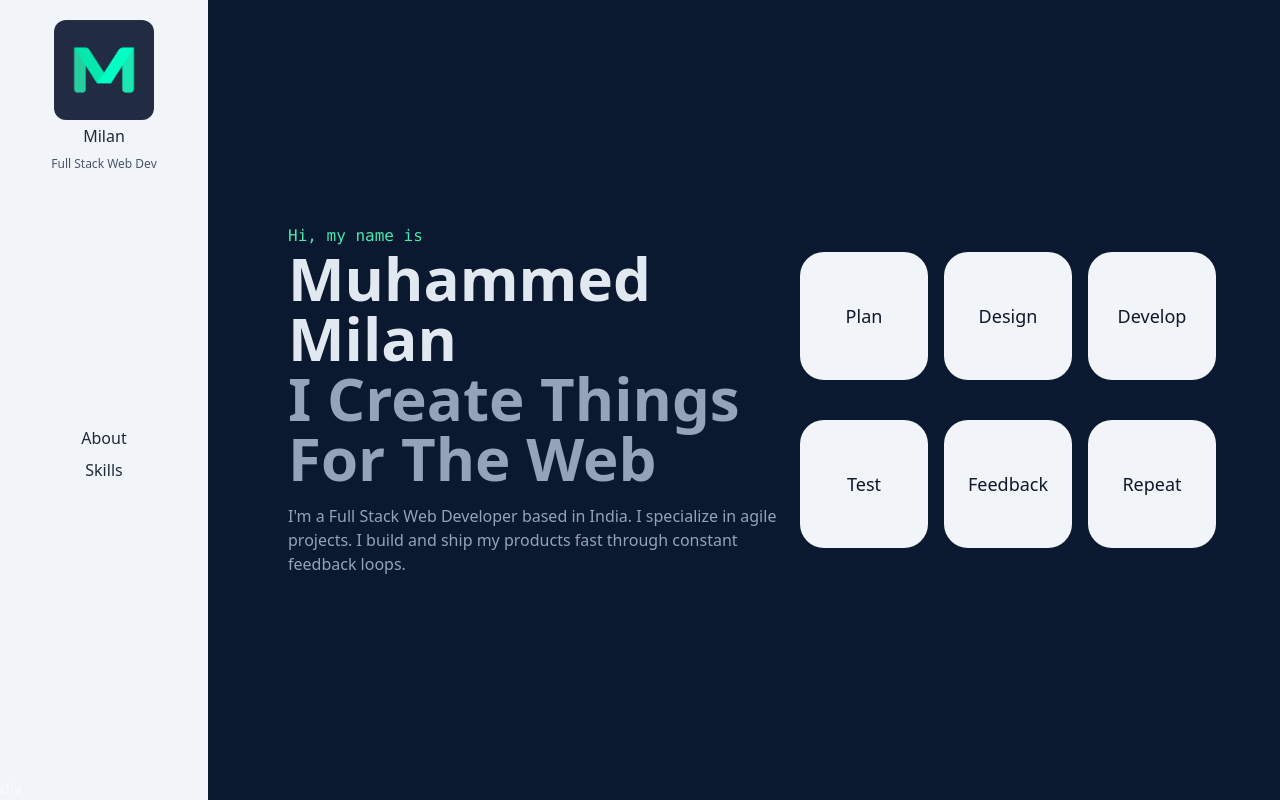
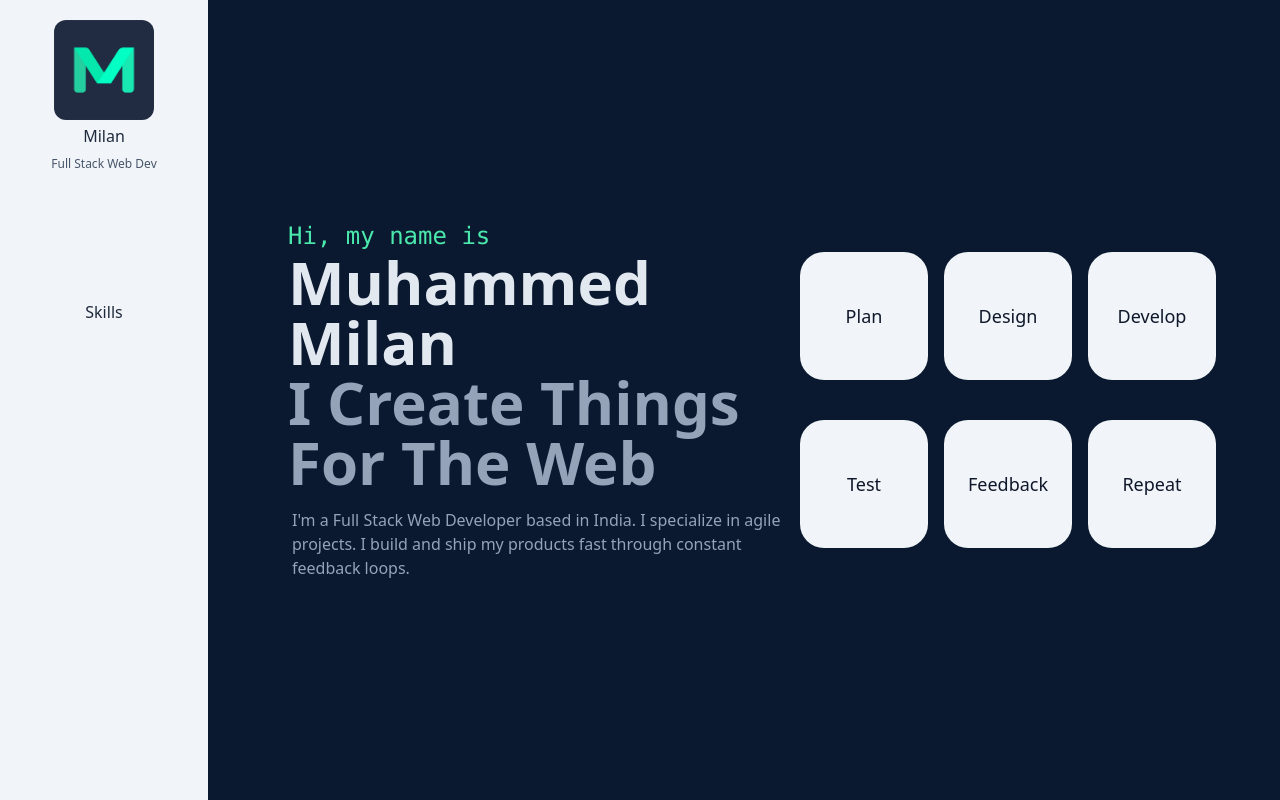
Before and after one commit to milan090/portfolio, a Next.js app: page / in a window 1280 px wide. Shown: the top 800 px of the page. Built offline with nearby package versions, Linux system fonts and the light colour scheme.

Commit message:
added animations

```diff
--- a/components/Agile.tsx
+++ b/components/Agile.tsx
@@ -1,5 +1,5 @@
 import * as React from 'react'
-import { motion } from 'framer-motion'
+import { motion, Variants } from 'framer-motion'
 
 const steps = [
   {
@@ -22,14 +22,15 @@ const steps = [
   },
 ]
 
-const container = {
-  hidden: { opacity: 1, scale: 0 },
+const container: Variants = {
+  hidden: { opacity: 1 },
   visible: {
     opacity: 1,
-    scale: 1,
+
     transition: {
-      delayChildren: 0.2,
-      staggerChildren: 0.075,
+      duration: 2,
+      delayChildren: 4,
+      staggerChildren: 0.1,
     },
   },
 }
@@ -39,14 +40,8 @@ const item = {
   visible: {
     y: 0,
     opacity: 1,
-  },
-  hover: {
-    // y: -5,
-    // scale: 1.2,
-    borderRadius: '100%',
     transition: {
-      duration: 0.2,
-      // staggerChildren: 0.5,
+      duration: 1,
     },
   },
 }
@@ -69,14 +64,11 @@ type CardProps = {
 }
 
 const Card: React.FC<CardProps> = ({ name }) => {
-  const [hover, setHover] = React.useState(false)
   return (
     <motion.li
       className="flex h-32 w-32 cursor-pointer items-center justify-center rounded-3xl bg-slate-100"
       variants={item}
-      animate={hover ? 'hover' : 'visible'}
-      onHoverEnd={(e) => setHover(false)}
-      onHoverStart={() => setHover(true)}
+      whileHover={{ scale: 1.1 }}
     >
       <h4 className="text-lg font-medium text-slate-900">{name}</h4>
     </motion.li>
--- a/components/Hero.tsx
+++ b/components/Hero.tsx
@@ -1,24 +1,64 @@
 import React from 'react'
 import { Agile } from './Agile'
-import { SkillsTagSphere } from './SkillsSphere'
+import { motion, Variant, Variants } from 'framer-motion'
 
 export const Hero = () => {
   return (
     <div className="mx-20 flex min-h-screen items-center justify-around">
-      <div className="max-w-lg">
-        <p className="font-mono text-primary-600">Hi, my name is</p>
-        <div className="text-6xl font-bold capitalize">
-          <h1 className="text-slate-200">Muhammed Milan</h1>
-          <h1 className="text-slate-400">
-            I create things <br /> for the web
-          </h1>
-        </div>
-        <p className="mt-4 text-slate-400">
+      <motion.div className="max-w-lg">
+        <motion.p
+          animate={{
+            opacity: [0, 1],
+          }}
+          className="font-mono text-2xl text-primary-600"
+        >
+          Hi,
+          <motion.span
+            animate={{
+              opacity: [0, 1],
+              paddingLeft: [20, 0],
+            }}
+            transition={{
+              delay: 0.75,
+            }}
+          >
+            {' '}
+            my name is
+          </motion.span>
+        </motion.p>
+        <motion.div className="text-6xl font-bold capitalize">
+          <motion.h1
+            animate={{ opacity: [0, 1], y: [20, 0] }}
+            transition={{ delay: 1.25 }}
+            className="text-slate-200"
+          >
+            Muhammed Milan
+          </motion.h1>
+          <motion.h1
+            animate={{ opacity: [0, 1], y: [20, 0] }}
+            transition={{ delay: 2 }}
+            className="text-slate-400"
+          >
+            I create things
+          </motion.h1>
+          <motion.h1
+            animate={{ opacity: [0, 1], y: [20, 0] }}
+            transition={{ delay: 2.75 }}
+            className="text-slate-400"
+          >
+            for the web
+          </motion.h1>
+        </motion.div>
+        <motion.p
+          animate={{ opacity: [0, 0.5, 0.75, 1], y: [20, 0] }}
+          transition={{ delay: 3.5 }}
+          className="mt-4 ml-1 text-slate-400"
+        >
           I'm a Full Stack Web Developer based in India. I specialize in agile
           projects. I build and ship my products fast through constant feedback
           loops.
-        </p>
-      </div>
+        </motion.p>
+      </motion.div>
 
       <div>
         <Agile />
--- a/components/Sidebar.tsx
+++ b/components/Sidebar.tsx
@@ -1,11 +1,26 @@
+import { motion, Transition } from 'framer-motion'
 import Image from 'next/image'
 import Link from 'next/link'
-import React from 'react'
+import { useRouter } from 'next/router'
+import React, { useMemo } from 'react'
+
+const animate = { x: [-208, 0] }
+const transition: Transition = { delay: 4.5 }
 
 export const Sidebar = () => {
+  const router = useRouter()
+  const isHome = router.asPath === '/'
+  console.log('isHome:', isHome)
+
   return (
-    <div className="fixed flex h-full w-52 flex-col justify-between bg-slate-100">
+    <motion.div
+      animate={isHome && animate}
+      transition={isHome ? transition : {}}
+      className="fixed flex h-full w-52 flex-col bg-slate-100"
+    >
       <div className="mt-5 flex flex-col items-center justify-center">
+        <Link href="/">
+          <a>
             <Image
               src="/img/Logo.jpg"
               width={100}
@@ -13,15 +28,16 @@ export const Sidebar = () => {
               className="rounded-xl"
             />
 
-        <h3 className="text-md mt-1 text-slate-800">Milan</h3>
+            <h3 className="text-md mt-1 text-center text-slate-800">Milan</h3>
+          </a>
+        </Link>
         <p className="mt-2 text-xs text-slate-600">Full Stack Web Dev</p>
       </div>
-      <div className="mt-10 mb-20 flex flex-col items-center gap-2 text-slate-800">
-        <NavLink href="/about">About</NavLink>
+      <div className="mt-32 mb-20 flex flex-col items-center gap-2 text-slate-800">
+        {/* <NavLink href="/about">About</NavLink> */}
         <NavLink href="/skills">Skills</NavLink>
       </div>
-      div
-    </div>
+    </motion.div>
   )
 }
 
@@ -31,9 +47,20 @@ type NavLinkProps = {
 }
 
 const NavLink: React.FC<NavLinkProps> = ({ href, children }) => {
+  const router = useRouter()
+  const isCurrentPath = useMemo(
+    () => router.asPath.includes(href),
+    [router.asPath]
+  )
+
   return (
     <Link href={href} passHref>
-      <a className="w-11/12 rounded-lg py-4 text-center hover:bg-slate-300">
+      <a
+        className={`w-11/12 rounded-lg py-4 text-center font-medium  ${
+          isCurrentPath ? 'bg-slate-400 text-white' : 'hover:bg-slate-300'
+        }  duration-150 ease-in-out`}
+        style={{ transitionProperty: 'background-color' }}
+      >
         {children}
       </a>
     </Link>
--- a/components/Skills.tsx
+++ b/components/Skills.tsx
@@ -1,3 +1,4 @@
+import { motion } from 'framer-motion'
 import React from 'react'
 import { SkillsTagSphere } from './SkillsSphere'
 
@@ -5,23 +6,29 @@ export const Skills = () => {
   return (
     <div className="mx-20 flex min-h-screen items-center justify-around">
       <div className="max-w-lg">
-        <p className="font-mono text-primary-600">Hi, my name is</p>
+        {/* <p className="font-mono text-primary-600">Hi, my name is</p> */}
         <div className="text-6xl font-bold capitalize">
-          <h1 className="text-slate-200">Muhammed Milan</h1>
-          <h1 className="text-slate-400">
-            I create things <br /> for the web
-          </h1>
+          <motion.h1
+            animate={{ opacity: [0, 1], y: [20, 0] }}
+            className="text-slate-200"
+          >
+            My Skills
+          </motion.h1>
         </div>
-        <p className="mt-4 text-slate-400">
+        <motion.p
+          animate={{ opacity: [0, 1], y: [20, 0] }}
+          transition={{ delay: 0.5 }}
+          className="mt-4 text-slate-400"
+        >
           I'm a Full Stack Web Developer based in India. I specialize in agile
           projects. I build and ship my products fast through constant feedback
           loops.
-        </p>
+        </motion.p>
       </div>
 
-      <div>
+      <motion.div animate={{ opacity: [0, 1] }} transition={{ delay: 0.75 }}>
         <SkillsTagSphere />
-      </div>
+      </motion.div>
     </div>
   )
 }
```
Lines whose indentation alone changed are shown as unchanged.
